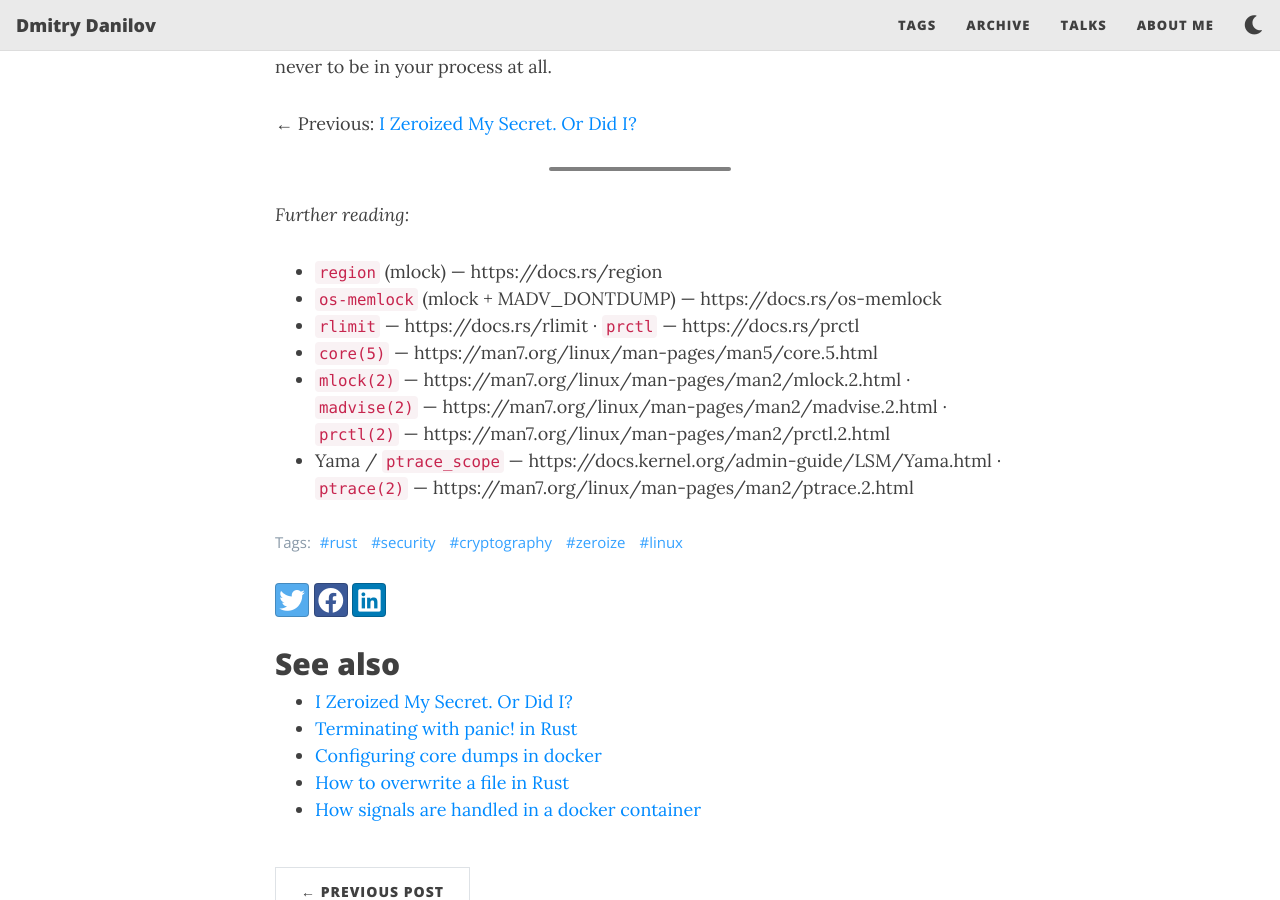
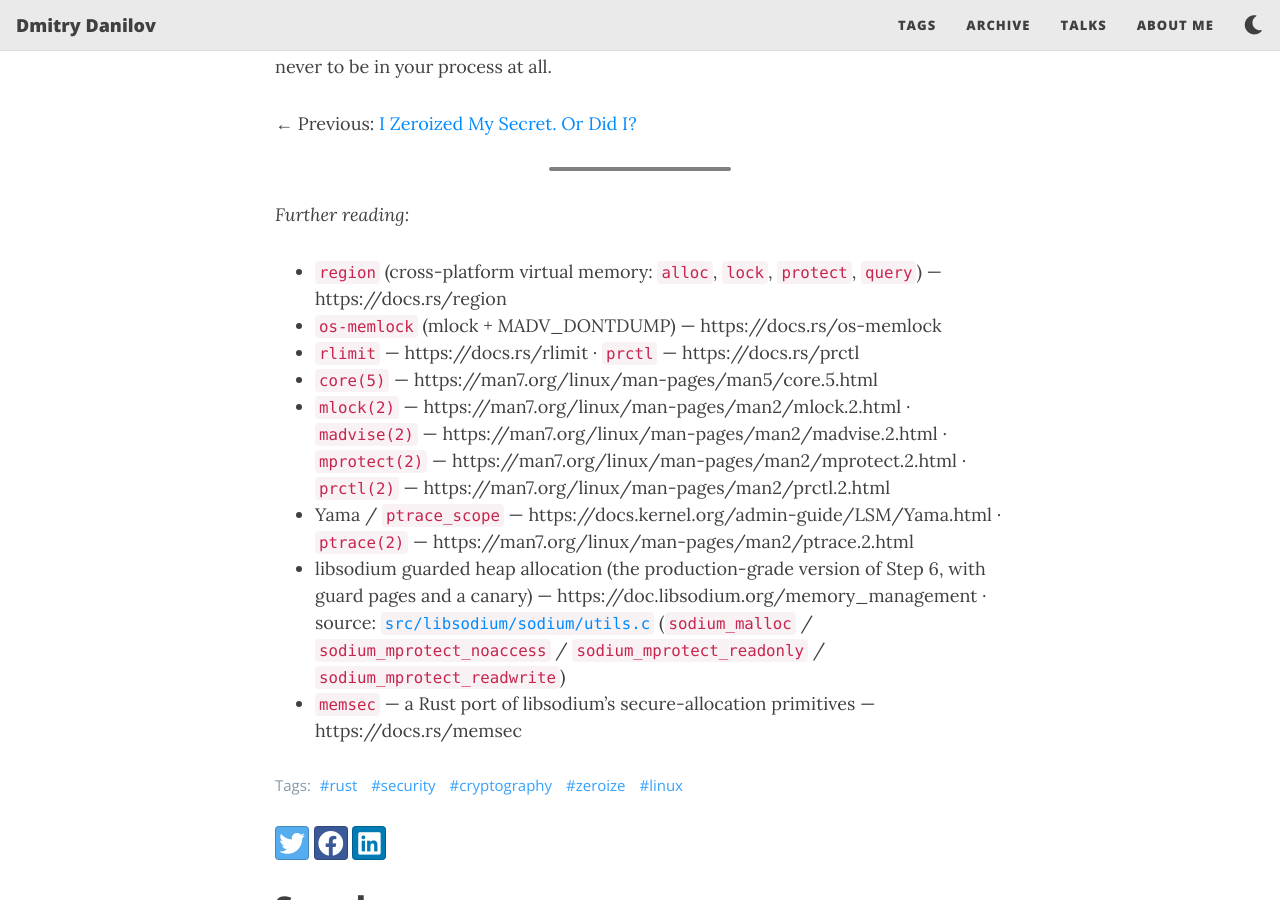
Before and after one commit to f-squirrel/f-squirrel.github.io, a Jekyll site: the page built from _posts/2026-06-25-zeroize-os-hardening.md, in a window 1280 px wide and 900 px high, scrolled down 10652 px. Built offline with Jekyll 4.4.1, drawn with Linux system fonts in a browser that asks for light colours; nearby versions of some CDN libraries.

Commit message:
post: add libsodium and memsec to part 2's further reading
Link the libsodium memory_management docs and the utils.c source as
the production-grade reference for Step 6's PageProtectedKey idea,
and add memsec as the Rust port. Also refine the `region` bullet
to reflect its full surface (alloc/lock/protect/query, not just
mlock), and add mprotect(2) to the man-page list.

```diff
--- a/_posts/2026-06-25-zeroize-os-hardening.md
+++ b/_posts/2026-06-25-zeroize-os-hardening.md
@@ -290,9 +290,11 @@ That's the last layer: HSMs, threshold signing, and enclaves — arranging for t
 
 *Further reading:*
 
-- `region` (mlock) — https://docs.rs/region
+- `region` (cross-platform virtual memory: `alloc`, `lock`, `protect`, `query`) — https://docs.rs/region
 - `os-memlock` (mlock + MADV_DONTDUMP) — https://docs.rs/os-memlock
 - `rlimit` — https://docs.rs/rlimit · `prctl` — https://docs.rs/prctl
 - `core(5)` — https://man7.org/linux/man-pages/man5/core.5.html
-- `mlock(2)` — https://man7.org/linux/man-pages/man2/mlock.2.html · `madvise(2)` — https://man7.org/linux/man-pages/man2/madvise.2.html · `prctl(2)` — https://man7.org/linux/man-pages/man2/prctl.2.html
+- `mlock(2)` — https://man7.org/linux/man-pages/man2/mlock.2.html · `madvise(2)` — https://man7.org/linux/man-pages/man2/madvise.2.html · `mprotect(2)` — https://man7.org/linux/man-pages/man2/mprotect.2.html · `prctl(2)` — https://man7.org/linux/man-pages/man2/prctl.2.html
 - Yama / `ptrace_scope` — https://docs.kernel.org/admin-guide/LSM/Yama.html · `ptrace(2)` — https://man7.org/linux/man-pages/man2/ptrace.2.html
+- libsodium guarded heap allocation (the production-grade version of Step 6, with guard pages and a canary) — https://doc.libsodium.org/memory_management · source: [`src/libsodium/sodium/utils.c`](https://github.com/jedisct1/libsodium/blob/master/src/libsodium/sodium/utils.c) (`sodium_malloc` / `sodium_mprotect_noaccess` / `sodium_mprotect_readonly` / `sodium_mprotect_readwrite`)
+- `memsec` — a Rust port of libsodium's secure-allocation primitives — https://docs.rs/memsec
```
